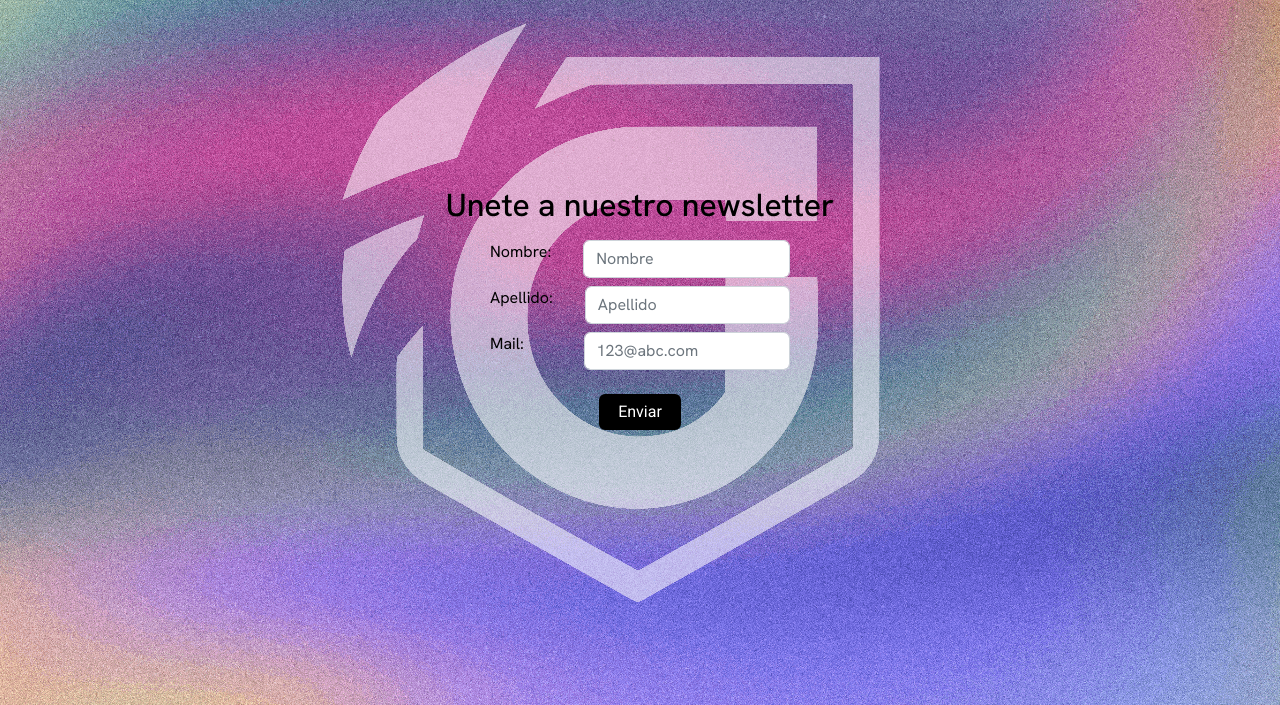
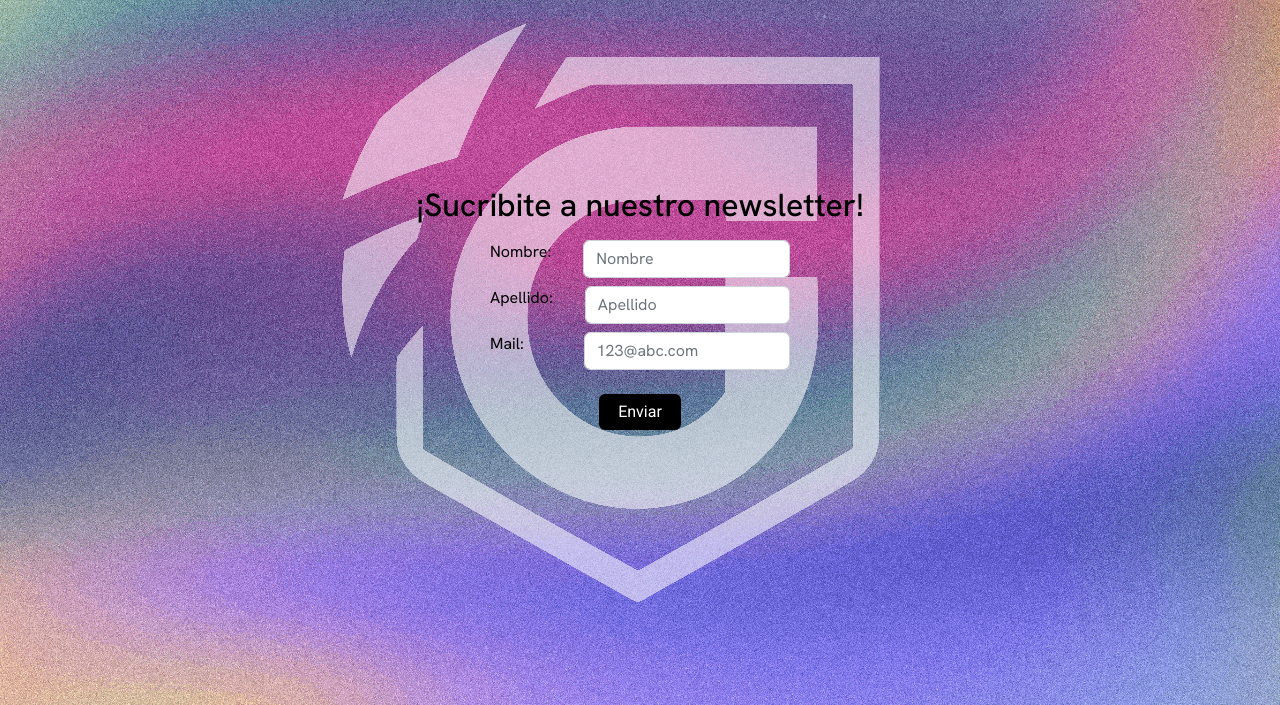
Before and after one commit to NahuHerrera/Coderhouse-CYD, a website: page pages/contacto.html in a window 1280 px wide. Shown: the part 92-797 px from the top of the page. Drawn offline with nearby package versions, Linux system fonts and the light colour scheme.

```diff
--- a/pages/contacto.html
+++ b/pages/contacto.html
@@ -50,7 +50,7 @@
         </nav>
     </header>
     <section class="formulario">
-        <h2>Unete a nuestro newsletter</h2>
+        <h2>¡Sucribite a nuestro newsletter!</h2>
         <form>
             <div>
                 <label for="nombre">Nombre:</label>
```
